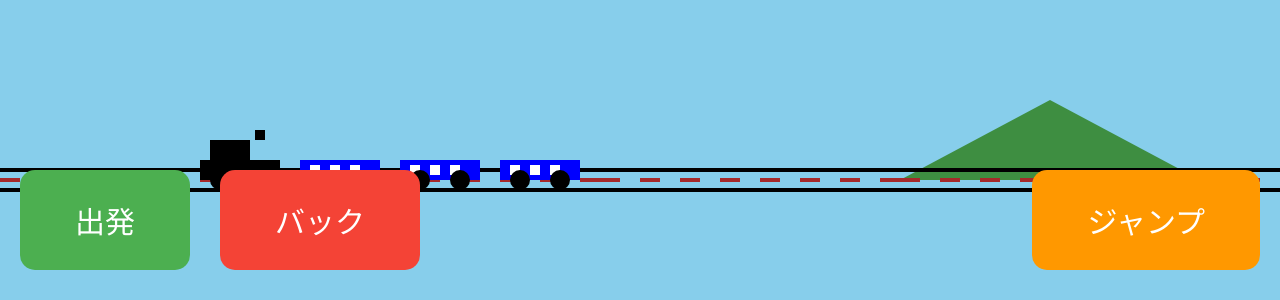
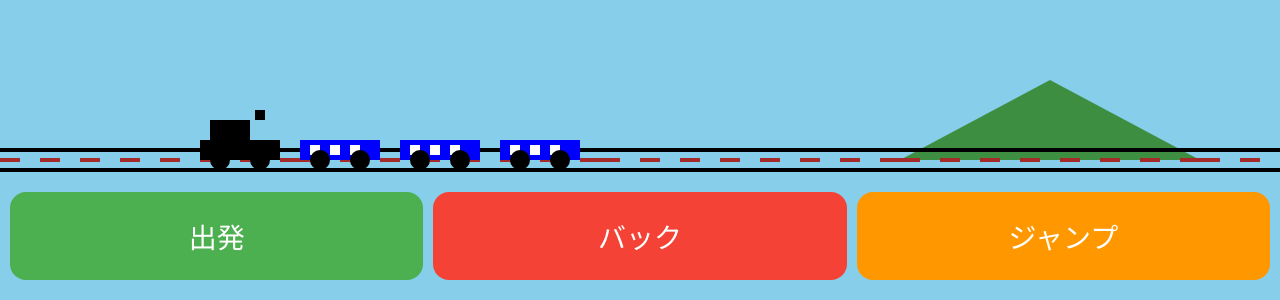
Before and after one commit to Junyaforsamakun/TrainGame, a plain HTML site: page index.html in a window 1280 px wide. Shown: the part 500-800 px from the top of the page. Drawn offline with Linux system fonts and the light colour scheme.

Commit message:
Update index.html

```diff
--- a/index.html
+++ b/index.html
@@ -19,34 +19,42 @@ canvas{
 display:block;
 }
 
-/* ボタン */
+/* 操作パネル */
 
-button{
+#controls{
 position:absolute;
-bottom:30px;
-padding:28px 55px;
-font-size:30px;
+bottom:10px;
+left:0;
+width:100%;
+display:flex;
+justify-content:space-evenly;
+gap:10px;
+padding:10px;
+box-sizing:border-box;
+}
+
+/* 巨大ボタン */
+
+#controls button{
+flex:1;
+font-size:28px;
+padding:24px 0;
+border:none;
+border-radius:16px;
+color:white;
 touch-action:none;
-border:none;
-border-radius:15px;
 }
 
 #go{
-left:20px;
 background:#4CAF50;
-color:white;
 }
 
 #back{
-left:220px;
 background:#f44336;
-color:white;
 }
 
 #jump{
-right:20px;
 background:#ff9800;
-color:white;
 }
 
 </style>
@@ -56,17 +64,29 @@ color:white;
 
 <canvas id="game"></canvas>
 
+<div id="controls">
 <button id="go">出発</button>
 <button id="back">バック</button>
 <button id="jump">ジャンプ</button>
+</div>
 
 <script>
 
-const canvas = document.getElementById("game")
-const ctx = canvas.getContext("2d")
+const canvas=document.getElementById("game")
+const ctx=canvas.getContext("2d")
 
-canvas.width = window.innerWidth
-canvas.height = window.innerHeight
+function resize(){
+canvas.width=window.innerWidth
+canvas.height=window.innerHeight
+}
+
+resize()
+
+/* 画面回転対応 */
+
+window.addEventListener("resize",resize)
+
+/* 状態 */
 
 let speed=0
 let worldX=0
@@ -77,6 +97,8 @@ let onGround=true
 
 let goPressed=false
 let backPressed=false
+
+/* ボタン */
 
 const goBtn=document.getElementById("go")
 const backBtn=document.getElementById("back")
@@ -121,7 +143,7 @@ backBtn.addEventListener("mouseup",backEnd)
 
 jumpBtn.addEventListener("mousedown",jumpStart)
 
-/* 世界 */
+/* 地形 */
 
 let segments=[]
 
@@ -129,12 +151,14 @@ function createSegment(x){
 
 let r=Math.random()
 
-if(r<0.6) return {x,type:"flat"}
-if(r<0.8) return {x,type:"hill"}
+if(r<0.6)return {x,type:"flat"}
+if(r<0.8)return {x,type:"hill"}
 
 return {x,type:"tunnel"}
 
 }
+
+/* 初期地形 */
 
 for(let i=0;i<30;i++){
 segments.push(createSegment(i*300))
@@ -184,13 +208,8 @@ ctx.fill()
 
 function update(){
 
-if(goPressed){
-speed+=0.02
-}
-
-if(backPressed){
-speed-=0.02
-}
+if(goPressed)speed+=0.02
+if(backPressed)speed-=0.02
 
 speed*=0.995
 
@@ -215,7 +234,9 @@ if(last.x-worldX<canvas.width+500){
 segments.push(createSegment(last.x+300))
 }
 
-if(segments[0].x-worldX<-500){
+/* 古い地形削除 */
+
+if(segments.length>0 && segments[0].x-worldX<-500){
 segments.shift()
 }
 
@@ -227,7 +248,12 @@ function draw(){
 
 ctx.clearRect(0,0,canvas.width,canvas.height)
 
-let baseY=canvas.height-120
+let baseY=canvas.height-140
+
+/* 空 */
+
+ctx.fillStyle="#87ceeb"
+ctx.fillRect(0,0,canvas.width,canvas.height)
 
 /* 地形 */
 
@@ -235,7 +261,7 @@ segments.forEach(seg=>{
 
 let sx=seg.x-worldX
 
-if(seg.type=="hill"){
+if(seg.type==="hill"){
 
 ctx.fillStyle="#3e8e41"
 
@@ -247,7 +273,7 @@ ctx.fill()
 
 }
 
-if(seg.type=="tunnel"){
+if(seg.type==="tunnel"){
 
 ctx.fillStyle="#555"
 ctx.fillRect(sx+80,baseY-120,140,120)
@@ -288,6 +314,8 @@ drawTrain(200,baseY+trainY)
 
 }
 
+/* メインループ */
+
 function loop(){
 
 update()
```
